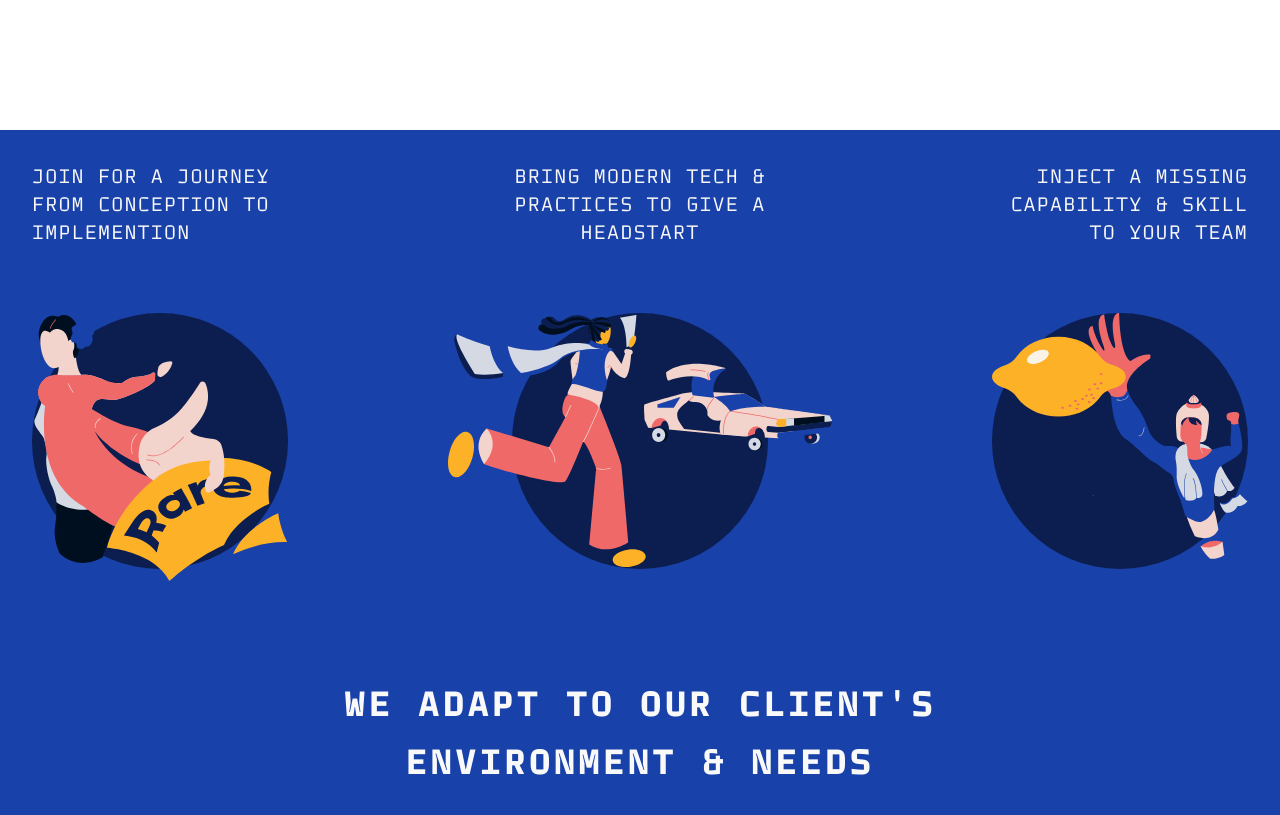
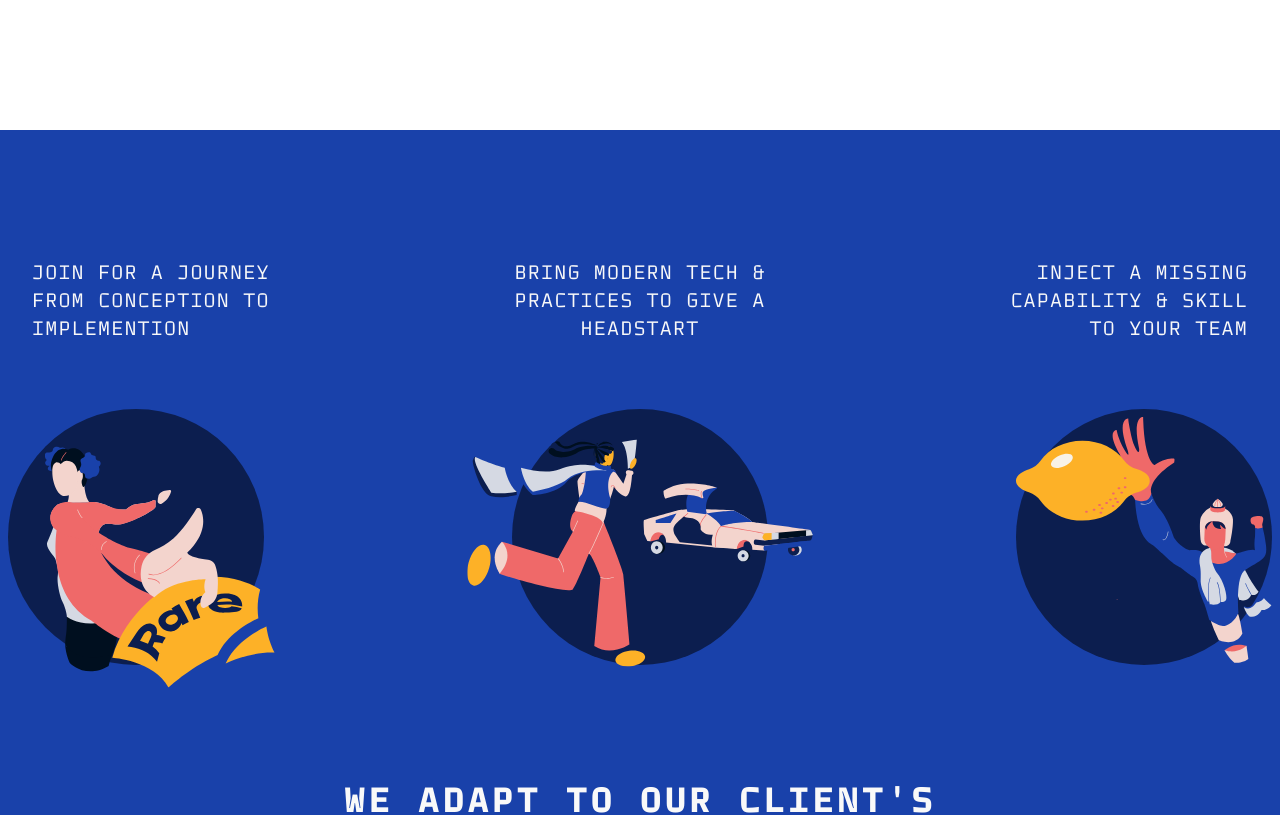
Before and after one commit to rareagency/rare.fi, a Next.js app: page / in a window 1280 px wide. Shown: the part 5440-6255 px from the top of the page. Built offline with nearby package versions, Linux system fonts and the light colour scheme; a small style sheet from the web is missing.

Commit message:
More rponsive circles

```diff
--- a/components/ContactUsSection.tsx
+++ b/components/ContactUsSection.tsx
@@ -17,9 +17,9 @@ const ContactUs = () => {
   return (
     <section
       id="contact-us"
-      className="layout-grid col-all bg-action-purple h-auto w-full py-32 xl:p-8"
+      className="layout-grid col-all bg-action-purple h-auto w-full py-32 p-8"
     >
-      <div className="text-left col-start-2 col-span-2 md:row-start-1 md:col-start-3">
+      <div className="text-left col-start-2 col-span-2 lg:text-center lg:row-start-1 lg:col-span-full lg:justify-self-center lg:flex lg:flex-col">
         <span className={textBoxClass + " tag"}>
           Join for a journey
           <br />
@@ -27,12 +27,15 @@ const ContactUs = () => {
           <br />
           implemention
         </span>
-        <JourneyCircle>
-          <img src="/static/journey-1.svg" />
+        <JourneyCircle className="-ml-6 lg:ml-0">
+          <img
+            src="/static/journey-1.svg"
+            className="transform translate-x-8 translate-y-8 xl:translate-x-6 xl:translate-y-6 xl:scale-90"
+          />
         </JourneyCircle>
       </div>
 
-      <div className="text-center col-start-4 col-span-2 md:row-start-2 md:col-start-3">
+      <div className="text-center col-start-4 col-span-2 lg:row-start-2 lg:col-span-full lg:justify-self-center lg:flex lg:flex-col">
         <span className={textBoxClass + " tag"}>
           Bring modern tech &<br />
           practices to give a<br />
@@ -42,12 +45,12 @@ const ContactUs = () => {
         <JourneyCircle className="inline-flex">
           <img
             src="/static/journey-2.svg"
-            className="transform scale-150 md:scale-125"
+            className="transform scale-135 translate-y-4"
           />
         </JourneyCircle>
       </div>
 
-      <div className="text-right col-start-6 col-span-2 md:row-start-3 md:col-start-3">
+      <div className="text-right col-start-6 col-span-2 lg:text-center lg:row-start-3 lg:col-span-full lg:justify-self-center lg:flex lg:flex-col">
         <span className={textBoxClass + " tag"}>
           Inject a missing
           <br />
@@ -55,8 +58,11 @@ const ContactUs = () => {
           <br />
           to your team
         </span>
-        <JourneyCircle className="">
-          <img src="/static/journey-3.svg" />
+        <JourneyCircle className="-mr-6 lg:mr-0">
+          <img
+            src="/static/journey-3.svg"
+            className="transform translate-y-2"
+          />
         </JourneyCircle>
       </div>
 
--- a/components/JourneyCircle.tsx
+++ b/components/JourneyCircle.tsx
@@ -9,7 +9,7 @@ const JourneyCircle: React.FC<CircleProps> = ({ className, children }) => {
   return (
     <div
       className={c(
-        "bg-dark-blue h-64 w-64 inline-block rounded-full my-16 bg-center bg-no-repeat",
+        "bg-dark-blue h-80 w-80 xl:h-64 xl:w-64 inline-block rounded-full my-16 bg-center bg-no-repeat",
         className
       )}
     >
--- a/tailwind.config.js
+++ b/tailwind.config.js
@@ -77,6 +77,7 @@ module.exports = {
       },
       scale: {
         125: "1.25",
+        135: "1.35",
       },
       backgroundImage: () => ({
         "footer-map":
```
